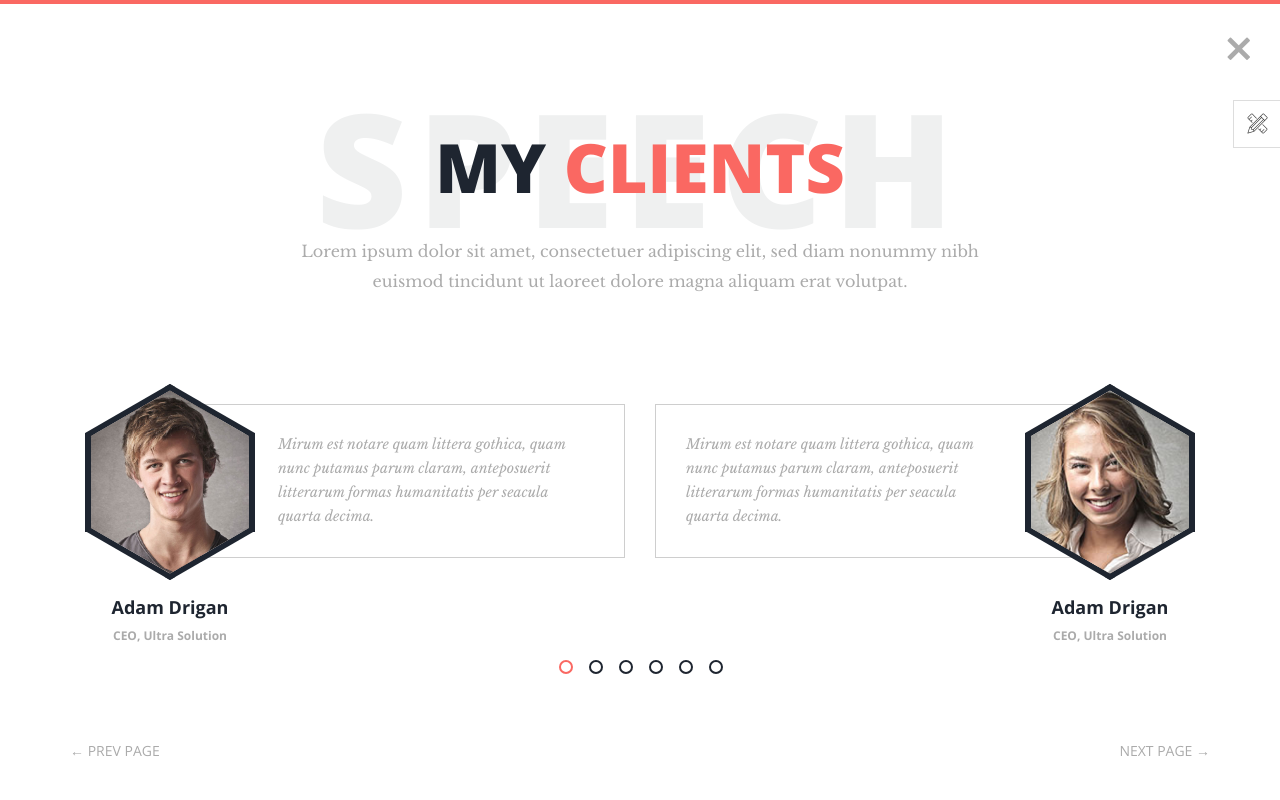
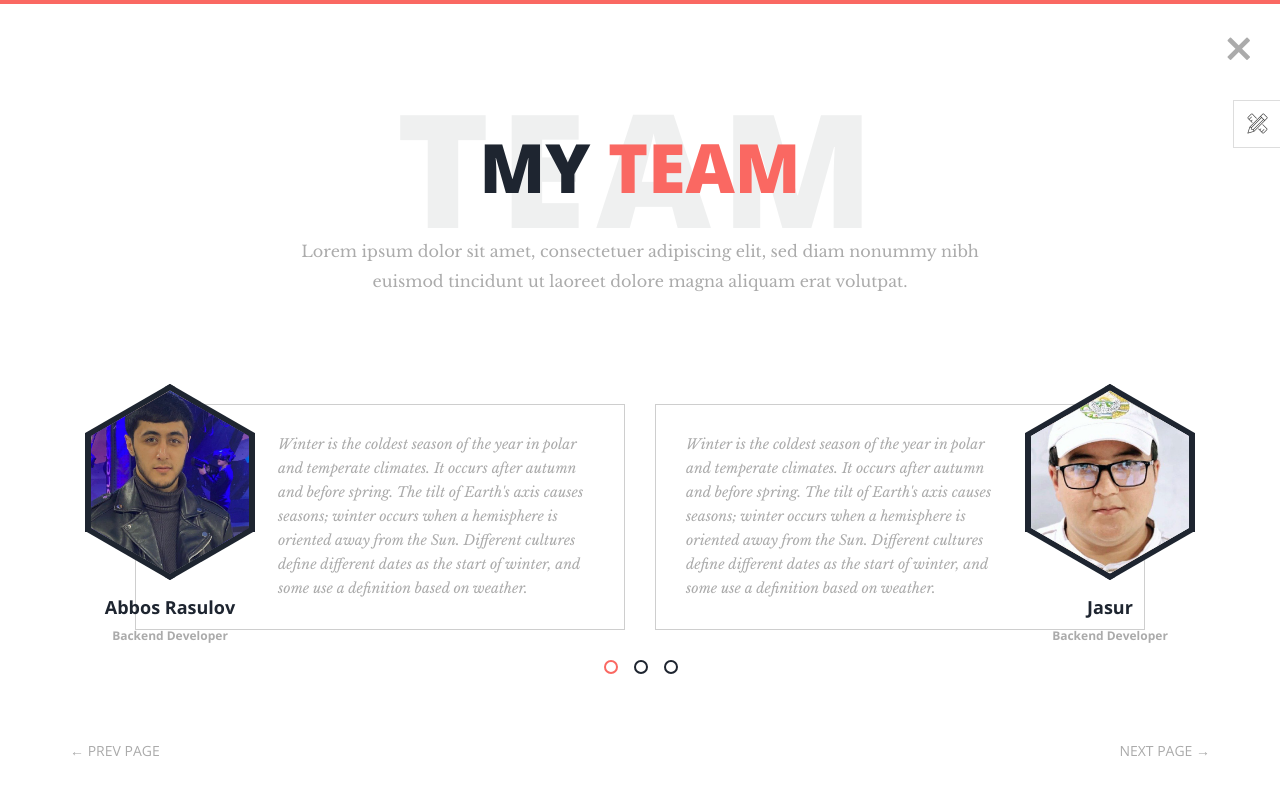
Before and after one commit to abbos-rasulov/My-portfolio-website, a Django app: page /team/ in a window 1280 px wide. Run offline with Django 4.2, Linux system fonts and the light colour scheme; data comes from the database, SQL or seed files in the repository; both versions use the stored data as it was after the commit; some libraries are stand-ins or nearby versions; some web fonts are replaced.

Commit message:
added some updates

```diff
--- a/config/settings.py
+++ b/config/settings.py
@@ -86,7 +86,7 @@
 DATABASES = {
     'default': {
         'ENGINE': 'django.db.backends.sqlite3',
-        'NAME': BASE_DIR / 'db.sqlite3',
+        'NAME': BASE_DIR / 'db1.sqlite3',
     }
 }
 
@@ -129,6 +129,8 @@
 STATICFILES_DIRS = [
     os.path.join(BASE_DIR, 'static'),
 ]
+MEDIA_URL = 'media/'
+MEDIA_ROOT = BASE_DIR / 'media'
 
 # Default primary key field type
 # https://docs.djangoproject.com/en/4.1/ref/settings/#default-auto-field
--- a/config/urls.py
+++ b/config/urls.py
@@ -9,14 +9,22 @@
 Class-based views
     1. Add an import:  from other_app.views import Home
     2. Add a URL to urlpatterns:  path('', Home.as_view(), name='home')
-Including another URLconf
+Including another URLconfm
     1. Import the include() function: from django.urls import include, path
     2. Add a URL to urlpatterns:  path('blog/', include('blog.urls'))
 """
 from django.contrib import admin
 from django.urls import path, include
 
+from django.conf import settings
+from django.conf.urls.static import static
+
 urlpatterns = [
     path('admin/', admin.site.urls),
     path('', include('portfolio.urls')),
 ]
+
+
+if settings.DEBUG:
+    urlpatterns += static(settings.MEDIA_URL,
+                          document_root=settings.MEDIA_ROOT)
--- a/portfolio/models.py
+++ b/portfolio/models.py
@@ -50,6 +50,8 @@
                                blank=True,
                                null=True)
     message = models.TextField()
+    created = models.DateTimeField(auto_now_add=True)
+    updated = models.DateTimeField(auto_now=True)
 
     class Meta:
         verbose_name = 'usercontact'
@@ -57,3 +59,18 @@
 
     def __str__(self):
         return self.name
+
+
+class Team(models.Model):
+    name = models.CharField(max_length=200)
+    job = models.CharField(max_length=200)
+    image = models.ImageField(upload_to='team/%Y/%m/%d')
+    description = models.TextField(max_length=500)
+    created = models.DateTimeField(auto_now_add=True)
+    updated = models.DateTimeField(auto_now=True)
+
+    class Meta:
+        ordering = ['-created']
+
+    def __str__(self):
+        return f"{self.name.title()} {self.job.lower()}"
--- a/portfolio/templates/team.html
+++ b/portfolio/templates/team.html
@@ -13,7 +13,7 @@
         <div class="row">
           <div class="col-xs-12 col-md-offset-1 col-md-10 col-lg-offset-2 col-lg-8">
             <div class="page-title text-center">
-              <h2>My <span class="primary">clients</span><span class="title-bg">Speech</span></h2>
+              <h2>My <span class="primary">Team</span><span class="title-bg">Team</span></h2>
               <p>Lorem ipsum dolor sit amet, consectetuer adipiscing elit, sed diam nonummy nibh euismod tincidunt ut
                 laoreet dolore magna aliquam erat volutpat.</p>
             </div>
@@ -23,103 +23,25 @@
         <div class="row">
           <div class="col-xs-12">
             <div class="testimonials">
+                {% for team in teammates %}
               <div class="item">
                 <figure class="thumb">
-                  <div class="tm-hex" style="background-image: url('../../static/images/tm.jpg');">
+                  <div class="tm-hex" style="background-image: url('{{ team.image.url }}');">
                     <div class="hexTop"></div>
                     <div class="hexBottom"></div>
                   </div>
                   <figcaption>
-                    <h4>Adam Drigan</h4>
-                    <span>CEO, Ultra Solution</span>
+                    <h4>{{ team.name }}</h4>
+                    <span>{{ team.job }}</span>
                   </figcaption>
                 </figure>
                 <div class="text">
-                  <p>Mirum est notare quam littera gothica, quam nunc putamus parum claram, anteposuerit litterarum
-                    formas humanitatis per seacula quarta decima. </p>
+                  <p>{{ team.description }}</p>
                 </div>
               </div>
-              <div class="item">
-                <figure class="thumb">
-                  <div class="tm-hex" style="background-image: url('../../static/images/tm-2.jpg');">
-                    <div class="hexTop"></div>
-                    <div class="hexBottom"></div>
-                  </div>
-                  <figcaption>
-                    <h4>Adam Drigan</h4>
-                    <span>CEO, Ultra Solution</span>
-                  </figcaption>
-                </figure>
-                <div class="text">
-                  <p>Mirum est notare quam littera gothica, quam nunc putamus parum claram, anteposuerit litterarum
-                    formas humanitatis per seacula quarta decima. </p>
-                </div>
-              </div>
-              <div class="item">
-                <figure class="thumb">
-                  <div class="tm-hex" style="background-image: url('../../static/images/tm.jpg');">
-                    <div class="hexTop"></div>
-                    <div class="hexBottom"></div>
-                  </div>
-                  <figcaption>
-                    <h4>Adam Drigan</h4>
-                    <span>CEO, Ultra Solution</span>
-                  </figcaption>
-                </figure>
-                <div class="text">
-                  <p>Mirum est notare quam littera gothica, quam nunc putamus parum claram, anteposuerit litterarum
-                    formas humanitatis per seacula quarta decima. </p>
-                </div>
-              </div>
-              <div class="item">
-                <figure class="thumb">
-                  <div class="tm-hex" style="background-image: url('../../static/images/tm-2.jpg');">
-                    <div class="hexTop"></div>
-                    <div class="hexBottom"></div>
-                  </div>
-                  <figcaption>
-                    <h4>Adam Drigan</h4>
-                    <span>CEO, Ultra Solution</span>
-                  </figcaption>
-                </figure>
-                <div class="text">
-                  <p>Mirum est notare quam littera gothica, quam nunc putamus parum claram, anteposuerit litterarum
-                    formas humanitatis per seacula quarta decima. </p>
-                </div>
-              </div>
-              <div class="item">
-                <figure class="thumb">
-                  <div class="tm-hex" style="background-image: url('../../static/images/tm.jpg');">
-                    <div class="hexTop"></div>
-                    <div class="hexBottom"></div>
-                  </div>
-                  <figcaption>
-                    <h4>Adam Drigan</h4>
-                    <span>CEO, Ultra Solution</span>
-                  </figcaption>
-                </figure>
-                <div class="text">
-                  <p>Mirum est notare quam littera gothica, quam nunc putamus parum claram, anteposuerit litterarum
-                    formas humanitatis per seacula quarta decima. </p>
-                </div>
-              </div>
-              <div class="item">
-                <figure class="thumb">
-                  <div class="tm-hex" style="background-image: url('../../static/images/tm-2.jpg');">
-                    <div class="hexTop"></div>
-                    <div class="hexBottom"></div>
-                  </div>
-                  <figcaption>
-                    <h4>Adam Drigan</h4>
-                    <span>CEO, Ultra Solution</span>
-                  </figcaption>
-                </figure>
-                <div class="text">
-                  <p>Mirum est notare quam littera gothica, quam nunc putamus parum claram, anteposuerit litterarum
-                    formas humanitatis per seacula quarta decima. </p>
-                </div>
-              </div>
+                {% endfor %}
             </div>
+
           </div>
         </div> <!-- /.row -->
       </div> <!-- /.container -->
--- a/portfolio/views.py
+++ b/portfolio/views.py
@@ -1,7 +1,7 @@
 from django.shortcuts import render
-from .models import Skill, Service, Experience, Education, UserContact
+from .models import Skill, Service, Experience, Education, UserContact, Team
 from django.core.mail import send_mail
-
+from django.db import models
 
 def index(request):
     return render(request, 'index.html')
@@ -44,12 +44,14 @@
 def contact(request):
     sent = False
     if request.POST:
-        # model = UserContact()
-        # model.name = request.POST.get('name', None)
-        # model.email = request.POST.get('email', None)
-        # model.subject = request.POST.get('subject', None)
-        # model.message = request.POST.get('message', None)
-        # model.save()
+        model = UserContact()
+        model.name = request.POST.get('name', None)
+        model.email = request.POST.get('email', None)
+        model.subject = request.POST.get('subject', None)
+        model.message = request.POST.get('message', None)
+        model.created = models.DateTimeField(auto_now_add=True)
+        model.updated = models.DateTimeField(auto_now=True)
+        model.save()
         subject = request.POST.get('subject')
         email = request.POST.get('email')
         message = f"{request.POST.get('name')} who is a" \
@@ -62,4 +64,7 @@
 
 
 def team(request):
-    return render(request, 'team.html')
+    teammates = Team.objects.all()
+    return render(request,
+                  'team.html',
+                  {"teammates": teammates})
```
Also changed, not shown: portfolio/admin.py (+10 -1 lines), db1.sqlite3 (added), media/team/2023/02/14/Abdulla_astrum.JPG (added), media/team/2023/02/14/aba_photo.jpg (added), media/team/2023/02/14/abdulla_astrum_anqbSLt.jpg (added), media/team/2023/02/14/jasur_astrum.jpg (added), portfolio/migrations/0001_initial.py, portfolio/migrations/0002_usercontact.py (deleted).
